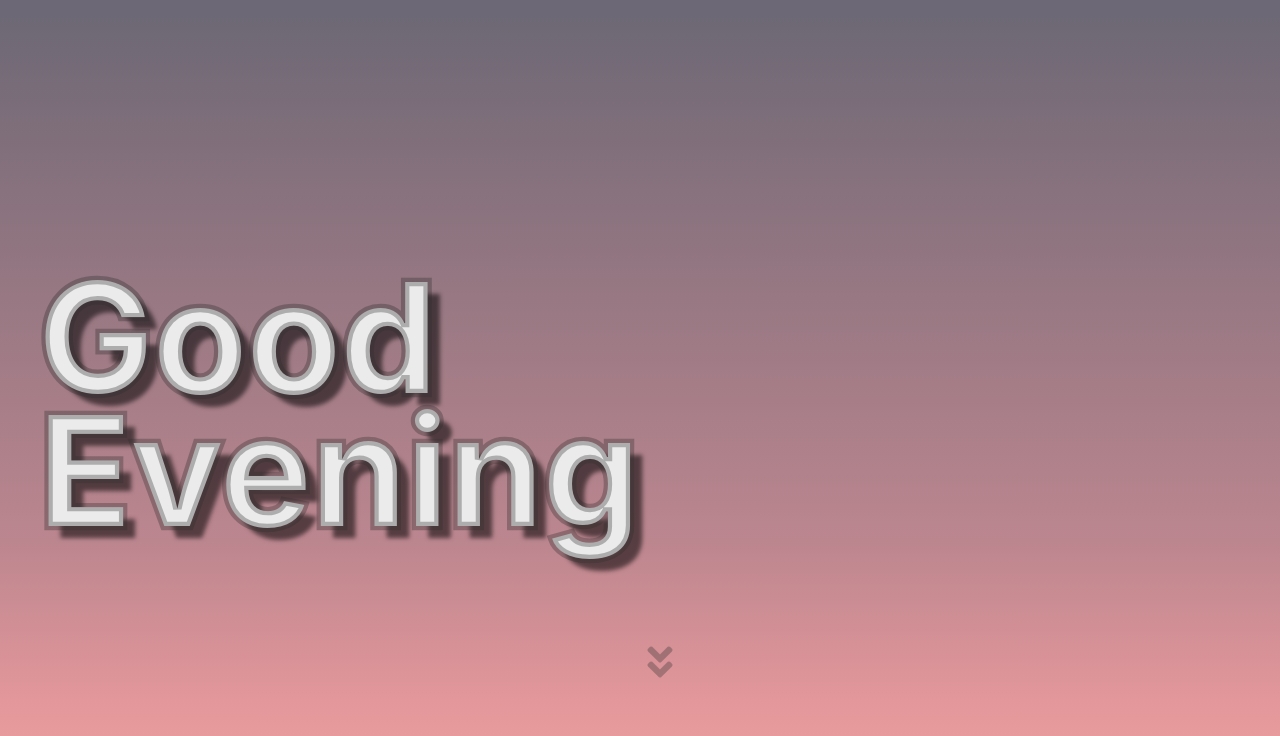
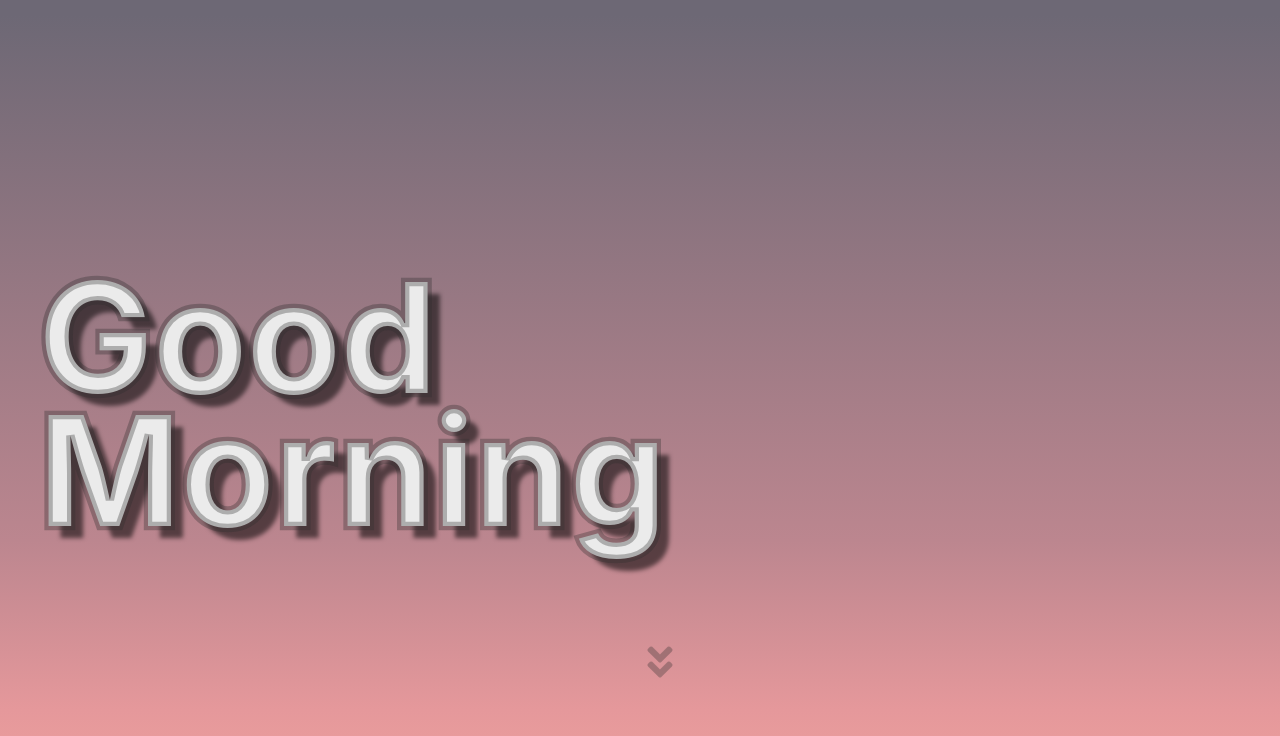
Before and after one commit to RenatoCesarF/GoodVibesJournal, a Next.js app: page / in a window 1280 px wide. Shown: the top 736 px of the page. Built offline with nearby package versions, Linux system fonts and the light colour scheme.

Commit message:
:sparkles: Add the time system with colors

```diff
--- a/pages/index.js
+++ b/pages/index.js
@@ -2,7 +2,7 @@ import styles from"./styles/index.module.css"
 import { FaAngleDoubleDown} from 'react-icons/fa';
 import Link  from 'next/link';
 
-function getDayFase() {
+export function getDayFase() {
     var dayFase;
     var time = new Date().getHours();
 
@@ -18,6 +18,20 @@ function getDayFase() {
     return dayFase;
 }
 
+export function getDayColor(dayFase){
+    var backgroundColor;
+
+    if (dayFase == "Morning") {
+        backgroundColor = "background: linear-gradient(180deg, #6D6875 1.9%, rgba(181, 131, 141, 0.862522) 67.42%, rgba(229, 152, 155, 0.656673) 88.67%, rgba(255, 180, 162, 0.353189) 100%), #E5989B;"
+    }
+    else if (dayFase == "Evening") {
+        backgroundColor = "background: linear-gradient(180deg, #d69265 20.57%, #d9bb59 71.05%, rgba(255, 239, 179, 0.353189) 100%), #F8DE7E;"
+    }
+    else {
+        backgroundColor = "background: linear-gradient(180deg, #0F142D 0%, #3B4974 52.71%, #6192B1 100%), #0A2472;"
+    }
+    return backgroundColor;
+}
 
 function navToTimeLine() {
     //Animation
@@ -25,15 +39,15 @@ function navToTimeLine() {
 }
 
 function Home({ Component, pageProps }) {
-    var dayFase = getDayFase();
+    var dayFase = "Morning"//getDayFase();
 
     return (
         <div >
 
             <style jsx global >{`
             HTML,BODY{
-                    background: linear-gradient(180deg, #6D6875 1.9%, rgba(181, 131, 141, 0.862522) 67.42%, rgba(229, 152, 155, 0.656673) 88.67%, rgba(255, 180, 162, 0.353189) 100%), #E5989B;
 
+                    ${getDayColor(dayFase)}
                     margin: 0;
                     padding: 0;
                     background-size:100%;
```
Also changed, not shown: pages/timeLine.js (+5 -2 lines).
